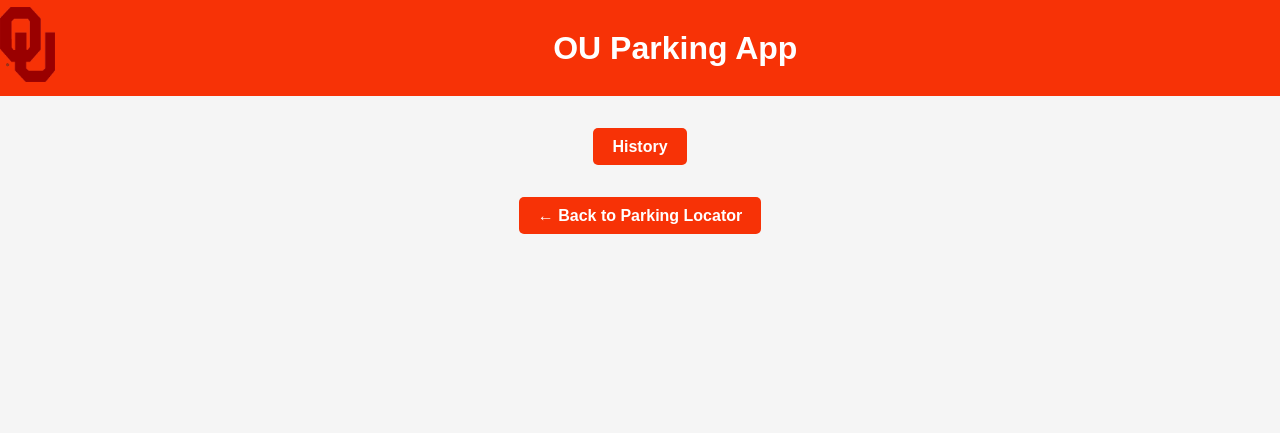
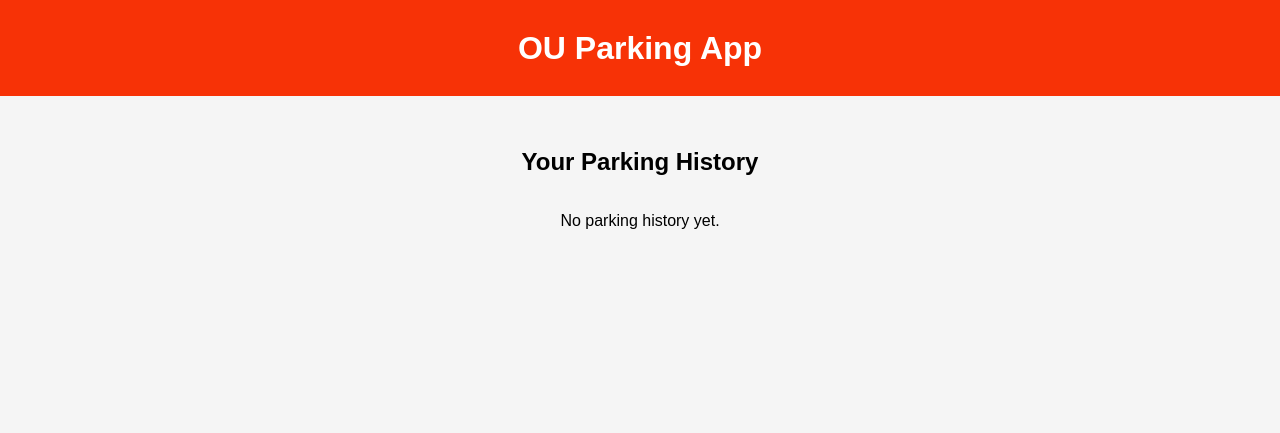
Before and after one commit to AlanAntony1/GroupESoftwareEngineering, a Django app: page /parkingLotHistory/history/ in a window 1280 px wide. Shown: the top 433 px of the page. Run offline with Django 5.2, Linux system fonts and the light colour scheme.

Commit message:
Update history.html

```diff
--- a/parkingLotHistory/templates/parkingLotHistory/history.html
+++ b/parkingLotHistory/templates/parkingLotHistory/history.html
@@ -25,11 +25,6 @@
             font-weight: bold;
         }
 
-        .banner-logo {
-            height: 75px;
-            width: auto;
-            margin-right: 1rem;
-        }
 
         .banner-title {
             flex: 1;
@@ -56,73 +51,26 @@
             margin-bottom: 1rem;
         }
 
-        .btn {
-            background-color: #f73206ff;
-            color: white;
-            border: none;
-            border-radius: 5px;
-            padding: 0.6rem 1.2rem;
-            font-size: 1rem;
-            font-weight: bold;
-            cursor: pointer;
-            margin-bottom: 1rem;
-        }
 
-        .btn:hover {
-            background-color: #7d100c;
-        }
 
-        .btn-back {
-            background-color: #f73206ff;
-            color: white;
-            border: none;
-            border-radius: 5px;
-            padding: 0.6rem 1.2rem;
-            font-size: 1rem;
-            font-weight: bold;
-            cursor: pointer;
-            text-decoration: none;
-            margin-top: 1rem;
-        }
 
-        .btn-back:hover {
-            background-color: #7d100c;
-        }
 
-        #historySection {
-            display: none; /* Hidden initially */
-            width: 100%;
-            flex-direction: column;
-            align-items: center;
-        }
-
-        #historySection h2 {
-            margin-bottom: 1rem;
-        }
     </style>
 </head>
 <body>
 
 <div class="banner">
-    <a href="{% url 'home' %}">
-        <img src="{% static 'blog/images/banner.png' %}" alt="OU Logo" class="banner-logo">
-    </a>
     <div class="banner-title">OU Parking App</div>
 </div>
 
 <div class="history-wrapper">
-    <!-- Button to show parking history -->
-    <button class="btn" onclick="toggleHistory()">History</button>
-
-    <!-- Hidden history section -->
-    <div id="historySection">
     <h2>Your Parking History</h2>
 
     {% if history %}
         {% for spot in history %}
             <div class="history-list">
-                    <p>Building: {{ spot.building_name }}</p>
-                    <p>Time: {{ spot.timestamp }}</p>
+               <p><strong>Building:</strong>{{spot.building_name}}</p>
+                <p><strong>Time:</strong>{{spot.timestamp}}</p>
             </div>
         {% endfor %}
     {% else %}
@@ -130,19 +78,5 @@
     {% endif %}
 </div>
 
-    <a href="{% url 'locater' %}" class="btn-back">← Back to Parking Locator</a>
-</div>
-
-<script>
-    function toggleHistory() {
-        const section = document.getElementById("historySection");
-        if (section.style.display === "none" || section.style.display === "") {
-            section.style.display = "flex"; // Show history
-        } else {
-            section.style.display = "none"; // Hide history
-        }
-    }
-</script>
-
 </body>
 </html>
```
Lines whose indentation alone changed are shown as unchanged.
